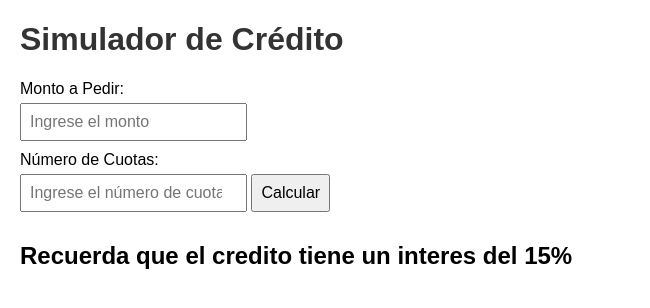
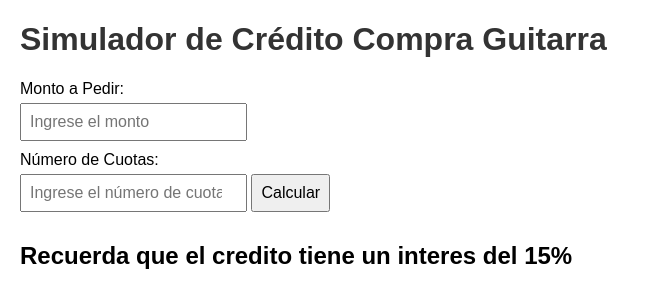
Before and after one commit to redfoxDOz/Enrique_Cid_Preentregable1_JS, a plain HTML site: page index.html in a window 1280 px wide. Shown: the whole page, without its empty margins (0-650 px from the left). Drawn offline with Linux system fonts and the light colour scheme.

Commit message:
cambio de tituloe

```diff
--- a/index.html
+++ b/index.html
@@ -8,7 +8,7 @@
 </head>
 <body>
 
-    <h1>Simulador de Crédito</h1>
+    <h1>Simulador de Crédito Compra Guitarra</h1>
 
     <form id="formularioCredito">
         <label for="monto">Monto a Pedir:</label>
```
